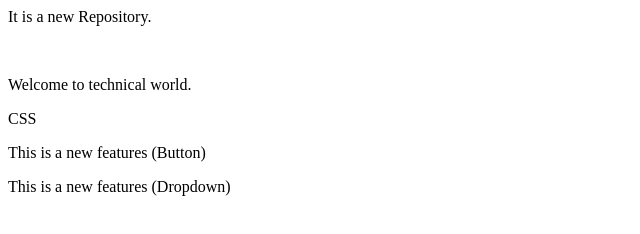
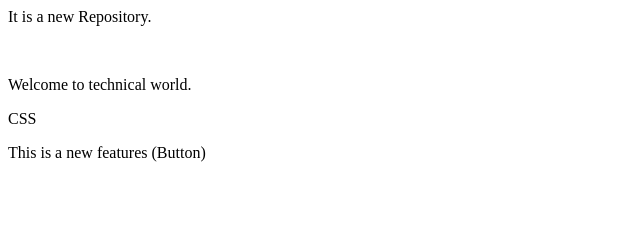
Before and after one commit to Rajaak78-debug/LocalRepo, a plain HTML site: page index.html in a window 1280 px wide. Shown: the whole page, without its empty margins (0-640 px from the left). Drawn offline with Linux system fonts and the light colour scheme.

Commit message:
ADD THIS

```diff
--- a/index.html
+++ b/index.html
@@ -3,4 +3,3 @@
 <p> Welcome to technical world. </p>
 <p> CSS </p>
 <p> This is a new features (Button)</p>
-<p> This is a new features (Dropdown)</p>
```
Also changed, not shown: 1 other file.
